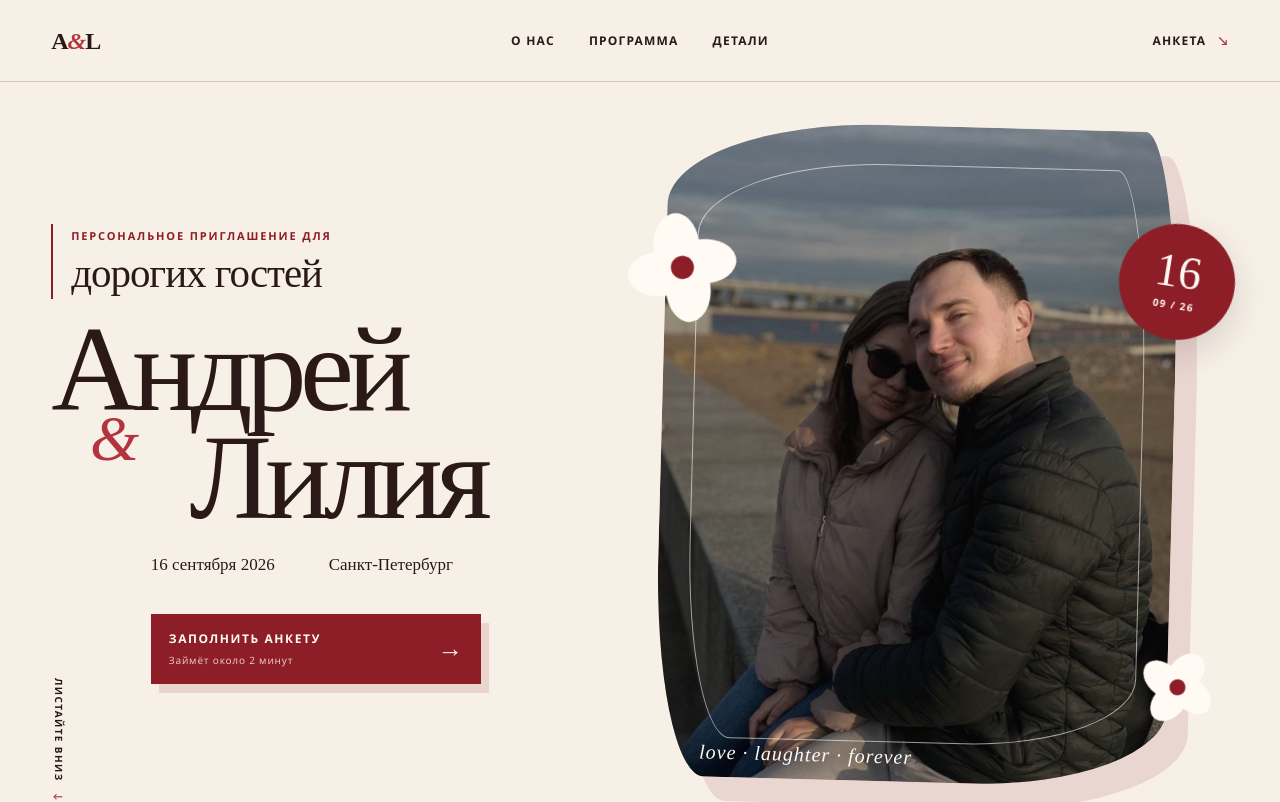
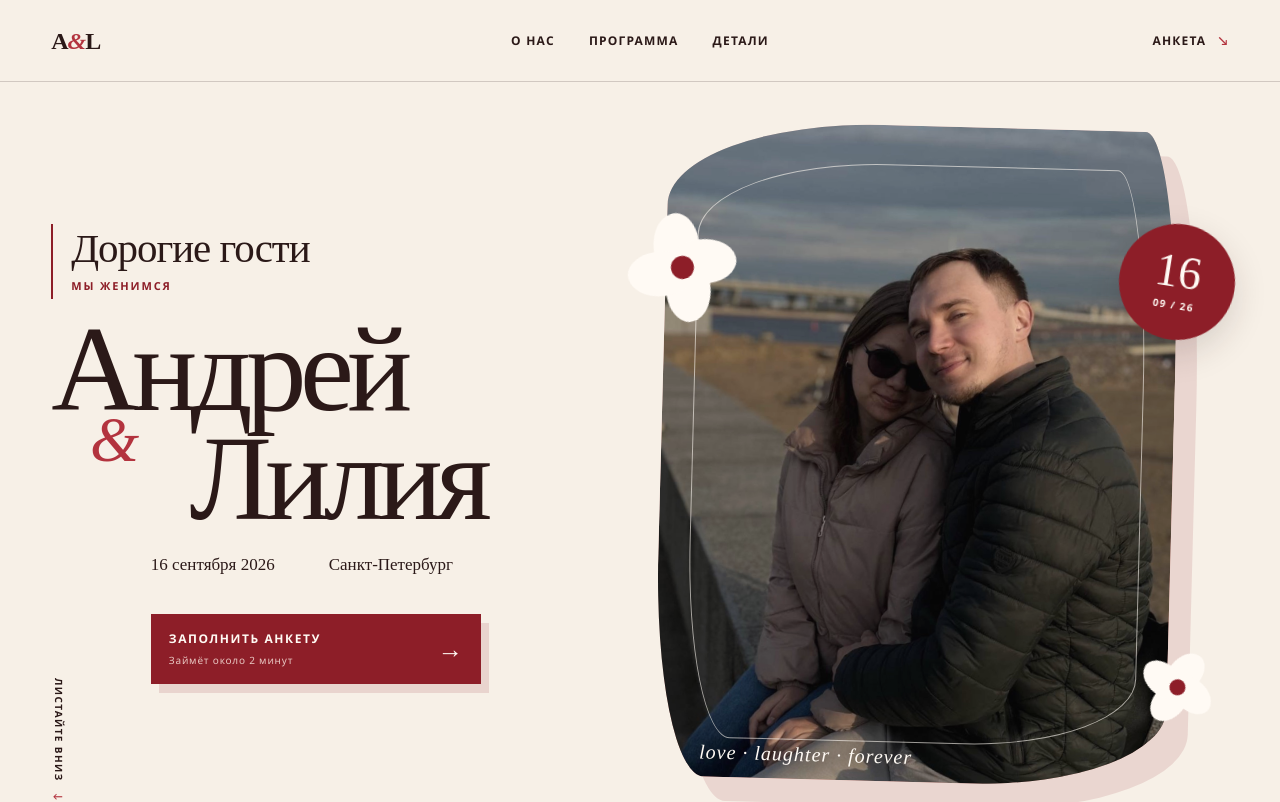
Before and after one commit to herr-wahnsinn/wedding-invitation, a Next.js app: page / in a window 1280 px wide. Shown: the top 802 px of the page. Built offline with nearby package versions, Linux system fonts and the light colour scheme.

Commit message:
Simplify personalized guest greeting

```diff
--- a/app/globals.css
+++ b/app/globals.css
@@ -39,7 +39,7 @@ button, a { -webkit-tap-highlight-color: transparent; }
 .guest-greeting { width: fit-content; min-width: min(360px, 82%); padding: 4px 0 5px 18px; border-left: 2px solid var(--wine); }
 .guest-greeting .eyebrow { color: var(--wine); }
 .guest-greeting .eyebrow::before { display: none; }
-.guest-hero-name { margin: 8px 0 0; color: var(--chocolate); font: 400 clamp(31px, 3.2vw, 48px)/1 var(--serif); letter-spacing: -.025em; }
+.guest-hero-name { margin: 0 0 9px; color: var(--chocolate); font: 400 clamp(31px, 3.2vw, 48px)/1 var(--serif); letter-spacing: -.025em; }
 .hero h1 { margin: 24px 0 30px; font: 400 clamp(76px, 9.5vw, 160px)/.76 var(--display); letter-spacing: -.055em; display: grid; row-gap: .13em; position: relative; }
 .hero h1 span { display: block; }
 .hero h1 span:last-child { margin-left: 25%; }
--- a/app/page.tsx
+++ b/app/page.tsx
@@ -154,8 +154,8 @@ export default function Home() {
       <section className="hero" id="top">
         <div className="hero-copy reveal">
           <div className="guest-greeting">
-            <p className="eyebrow">Персональное приглашение для</p>
-            <p className="guest-hero-name">{guest?.firstName ?? "дорогих гостей"}</p>
+            <p className="guest-hero-name">{guest?.firstName ?? "Дорогие гости"}</p>
+            <p className="eyebrow">Мы женимся</p>
           </div>
           <h1><span>{wedding.firstName}</span><i>&</i><span>{wedding.secondName}</span></h1>
           <div className="hero-meta">
```
